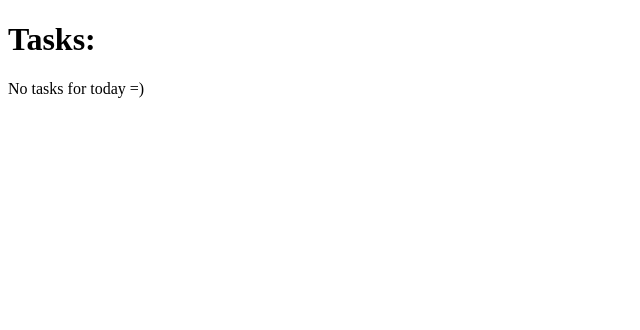
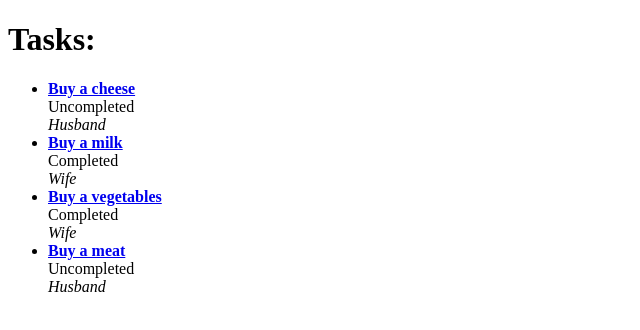
Before and after one commit to beardm4n/JS-Angular, an Angular app in the folder AngularToDoList/: page /tasks in a window 1280 px wide. Shown: the top 330 px of the page, without its empty margins (0-640 px from the left). Built offline with nearby package versions, Linux system fonts and the light colour scheme; data requests are answered from the project's data file.

Commit message:
created services

```diff
--- /dev/null
+++ b/AngularToDoList/src/app/api.service.ts
@@ -0,0 +1,30 @@
+import { Injectable } from '@angular/core';
+import {HttpClient} from "@angular/common/http";
+import {Observable} from "rxjs";
+
+export interface GenericService<T> {
+  getAll(): Observable<T[]>;
+  get(id: string): Observable<T>;
+  create(item: T): Observable<T>;
+}
+
+@Injectable({
+  providedIn: 'root'
+})
+export class ApiService<T> {
+  static API_URL = 'http://localhost:3000';
+
+  constructor(private http: HttpClient) { }
+
+  getAll(path: string): Observable<T[]> {
+    return this.http.get<T[]>(`${ApiService.API_URL}/${path}`);
+  }
+
+  get(path: string, id: string): Observable<T> {
+    return this.http.get<T>(`${ApiService.API_URL}/${path}/${id}`);
+  }
+
+  create(path: string, item: T):Observable<T> {
+    return this.http.post<T>(`${ApiService.API_URL}/${path}`, item);
+  }
+}
--- a/AngularToDoList/src/app/task-container/task-container.component.ts
+++ b/AngularToDoList/src/app/task-container/task-container.component.ts
@@ -1,26 +1,27 @@
 import { Component, OnInit } from '@angular/core';
-import {Task, TaskBuyers, TaskStatus} from "../task";
+import {Task} from "../task";
 import {ActivatedRoute} from "@angular/router";
+import {Observable, range} from "rxjs";
+import {TaskService} from "../task.service";
+import {switchMap} from "rxjs/operators";
 
 @Component({
   selector: 'app-task-container',
-  template: `<app-task [task]="task"></app-task>`,
+  template: `<app-task [task]="task | async"></app-task>`,
 })
 export class TaskContainerComponent implements OnInit {
 
-  private task: Task = {
-    id: '1',
-    title: 'Buy a cheese',
-    status: TaskStatus.Uncompleted,
-    buyer: TaskBuyers.husband,
-  };
+  private task: Observable<Task>;
 
-  constructor(private route: ActivatedRoute) { }
+  constructor(
+    private route: ActivatedRoute,
+    private service: TaskService,
+  ) { }
 
   ngOnInit() {
-    this.route.params.subscribe(params => {
-      console.log(params)
-    });
+    this.task = this.route.params.pipe(
+      switchMap(params => this.service.get(params.id))
+    );
   }
 
 }
--- a/AngularToDoList/src/app/task-list/task-list.component.html
+++ b/AngularToDoList/src/app/task-list/task-list.component.html
@@ -1,5 +1,5 @@
 <h1>Tasks:</h1>
-<ul *ngIf = "items.length">
+<ul *ngIf = "items?.length">
   <li *ngFor = "let item of items">
     <a [routerLink]="'/tasks/' + item.id"><b>{{item.title}}</b></a>
     <div [ngSwitch] = "item.status">
@@ -13,6 +13,6 @@
   </li>
 </ul>
 
-<div *ngIf="!items.length">
+<div *ngIf="!items?.length">
   <p>No tasks for today =)</p>
 </div>
--- /dev/null
+++ b/AngularToDoList/src/app/task.service.ts
@@ -0,0 +1,24 @@
+import { Injectable } from '@angular/core';
+import {ApiService, GenericService} from "./api.service";
+import {Task} from "./task";
+import {Observable} from "rxjs";
+
+@Injectable({
+  providedIn: 'root'
+})
+export class TaskService implements GenericService<Task> {
+
+  constructor(private api: ApiService<Task>) { }
+
+  getAll(): Observable<Task[]> {
+    return this.api.getAll('tasks')
+  }
+
+  get(id: string): Observable<Task> {
+    return this.api.get('tasks', id)
+  }
+
+  create(item: Task): Observable<Task> {
+    return this.api.create('tasks', item);
+  }
+}
--- a/AngularToDoList/src/app/task/task.component.html
+++ b/AngularToDoList/src/app/task/task.component.html
@@ -1 +1,7 @@
-<h1>{{ task.title }}</h1>
+<div *ngIf="task">
+  <h1>{{ task.title }}</h1>
+  <div [ngSwitch] = "task.status">
+    <div *ngSwitchCase="0">Completed</div>
+    <div *ngSwitchCase="1">Uncompleted</div>
+  </div>
+</div>
--- a/AngularToDoList/src/app/tasks-container/tasks-container.component.ts
+++ b/AngularToDoList/src/app/tasks-container/tasks-container.component.ts
@@ -1,19 +1,20 @@
 import { Component, OnInit } from '@angular/core';
-import {Task, TaskBuyers, TaskStatus} from "../task";
+import {Task} from "../task";
+import {TaskService} from "../task.service";
+import {Observable} from "rxjs";
 
 @Component({
   selector: 'app-tasks-container',
-  template: `<app-task-list [items]="tasks"></app-task-list>`,
+  template: `<app-task-list [items]="tasks | async"></app-task-list>`,
 })
 export class TasksContainerComponent implements OnInit {
 
-  private tasks: Task[] = [
+  private tasks: Observable<Task[]>;
 
-  ];
-
-  constructor() { }
+  constructor(private service: TaskService) { }
 
   ngOnInit() {
+    this.tasks = this.service.getAll();
   }
 
 }
```
Also changed, not shown: AngularToDoList/src/app/app.module.ts (+11 -2 lines), 2 other files (tests, documents, lock files or other folders).
